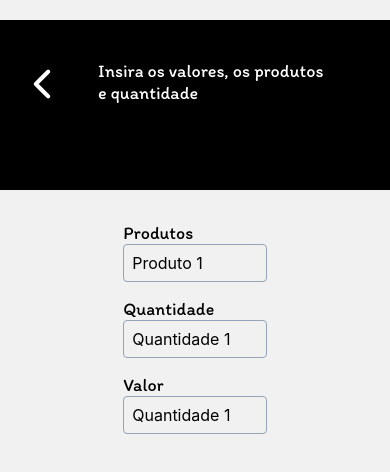
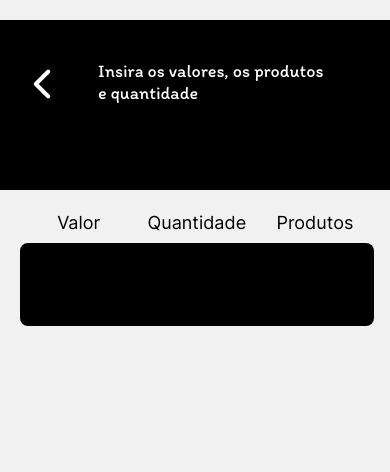
Before and after one commit to Guhxs1010/Orcamento, a React Native app: screen /entrada in a window 390 px wide. Shown: the top 472 px of the page. Built offline with nearby package versions, Linux system fonts and the light colour scheme.

Commit message:
atualização2

```diff
--- a/pages/entrada.js
+++ b/pages/entrada.js
@@ -14,9 +14,23 @@ import {
 import { useState } from 'react'
 import { Ionicons } from '@expo/vector-icons';
 import { useNavigation } from '@react-navigation/native';
+import { useFonts } from 'expo-font';
 
 export default function App() {
 
+    const [fontsLoaded] = useFonts({
+        'Itim': require('../assets/fonts/Itim-Regular.ttf')
+    });
+    const [fontsLoaded2] = useFonts({
+        'Inter': require('../assets/fonts/Inter.ttf')
+    });
+// entrada com borda junta
+    if (!fontsLoaded) {
+        return null;
+    }
+    if (!fontsLoaded2) {
+        return null;
+    }
     const navigation = useNavigation();
 
     const [load, defLoad] = useState(false);
@@ -52,28 +66,34 @@ export default function App() {
 
                 <View style={ESTILOS.form}>
                     <View style={ESTILOS.produtos}>
-                        <Text style={ESTILOS.text}>Produtos</Text>
+                    <View style={ESTILOS.formtext}>
+                        <Text style={ESTILOS.textform}>Produtos</Text>
+                        </View>
                         <TextInput
                             placeholder="Produto 1"
-                            style={ESTILOS.input}
+                            style={ESTILOS.inputform}
                             value={prod1}
                             onChangeText={(texto) => defprod1(texto)}
                         />
                     </View>
                     <View style={ESTILOS.quantidade}>
-                        <Text style={ESTILOS.text}>Quantidade</Text>
+                    <View style={ESTILOS.formtext}>
+                        <Text style={ESTILOS.textform}>Quantidade</Text>
+                        </View>
                         <TextInput
                             placeholder="Quantidade 1"
-                            style={ESTILOS.input}
+                            style={ESTILOS.inputformmeio}
                             value={quant1}
                             onChangeText={(texto) => defquant1(texto)}
                         />
                     </View>
-                    <View style={ESTILOS.quantidade}>
-                        <Text style={ESTILOS.text}>Valor</Text>
+                    <View style={ESTILOS.valor}>
+                    <View style={ESTILOS.formtext}>
+                        <Text style={ESTILOS.textform}>Valor</Text>
+                        </View>
                         <TextInput
-                            placeholder="Quantidade 1"
-                            style={ESTILOS.input}
+                            placeholder="Valor"
+                            style={ESTILOS.inputformesquerda}
                             value={valor1}
                             onChangeText={(texto) => defvalor1(texto)}
                         />
@@ -90,6 +110,22 @@ const ESTILOS = StyleSheet.create({
         alignItems: 'center',
         paddingTop: 20,
     },
+    inputform:{
+        backgroundColor:'#000',
+        height:'14%',
+        borderBottomRightRadius:8,
+        borderTopRightRadius:8,
+    },
+    inputformesquerda:{
+        backgroundColor:'#000',
+        height:'14%',
+        borderBottomLeftRadius:8,
+        borderTopLeftRadius:8,
+    },
+    inputformmeio:{
+        backgroundColor:'#000',
+        height:'14%',
+    },
     textcabe: {
         color: '#fff',
         flex: 1,
@@ -99,10 +135,14 @@ const ESTILOS = StyleSheet.create({
         width: '60%',
         left: 20,
     },
-    text: {
+    textform: {
         color: '#000',
-        fontFamily: 'Itim',
+        fontFamily: 'Inter',
         fontSize: 18,
+        bottom:10,
+    },
+    formtext:{
+        alignItems:'center',
     },
     cabecalho: {
         flex: 1,
@@ -120,13 +160,23 @@ const ESTILOS = StyleSheet.create({
         top: 40,
         left: 20,
     },
+    quantidade:{
+        width: '33%',
+    },
+    valor:{
+        width: '33%',
+    },
+    produtos:{
+        width: '33%',
+    },
     form: {
-        width: '45%',
+        width: '100%',
         borderRadius: 8,
         padding: 16,
         marginTop: 16,
         marginBottom: 8,
         flex: 4,
+        flexDirection:'row-reverse',
     },
     label: {
         fontWeight: 'bold',
--- a/pages/index.js
+++ b/pages/index.js
@@ -9,8 +9,14 @@ export default function Bem_Vindo() {
     const [fontsLoaded] = useFonts({
         'Itim': require('../assets/fonts/Itim-Regular.ttf')
     });
+    const [fontsLoaded2] = useFonts({
+        'Inter': require('../assets/fonts/Inter.ttf')
+    });
 
     if (!fontsLoaded) {
+        return null;
+    }
+    if (!fontsLoaded2) {
         return null;
     }
 
```
Also changed, not shown: assets/fonts/Inter.ttf (added).
